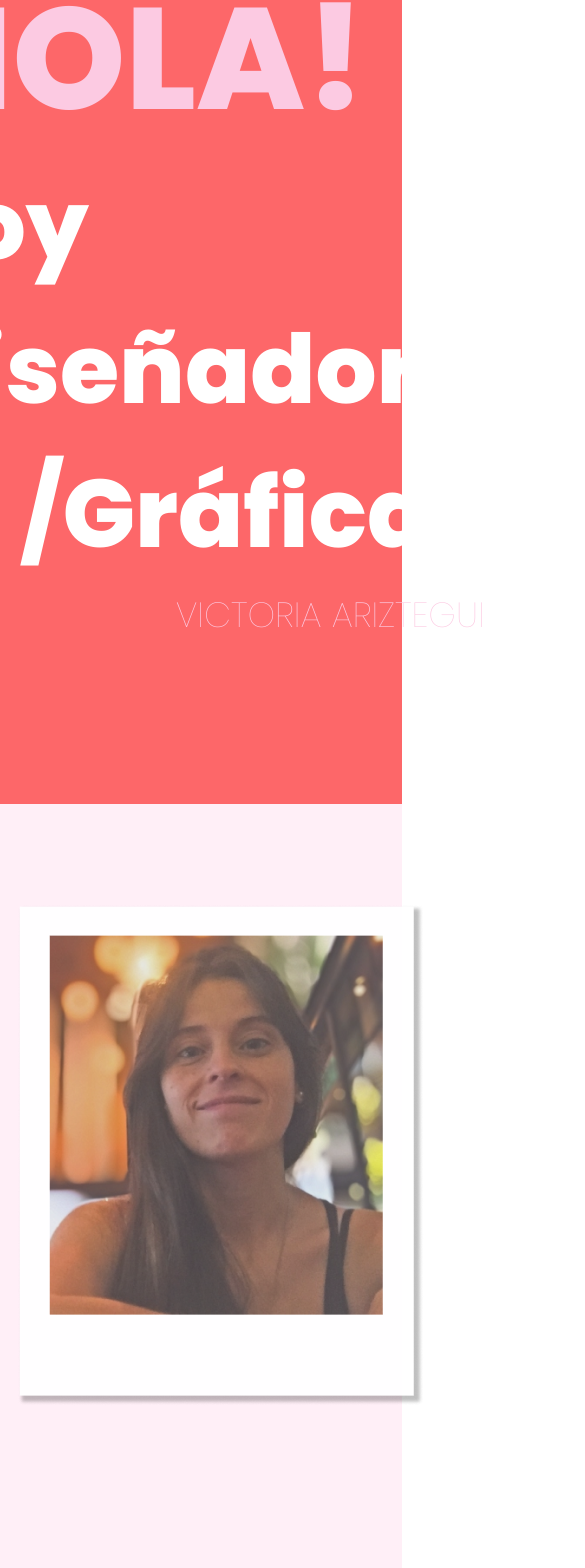
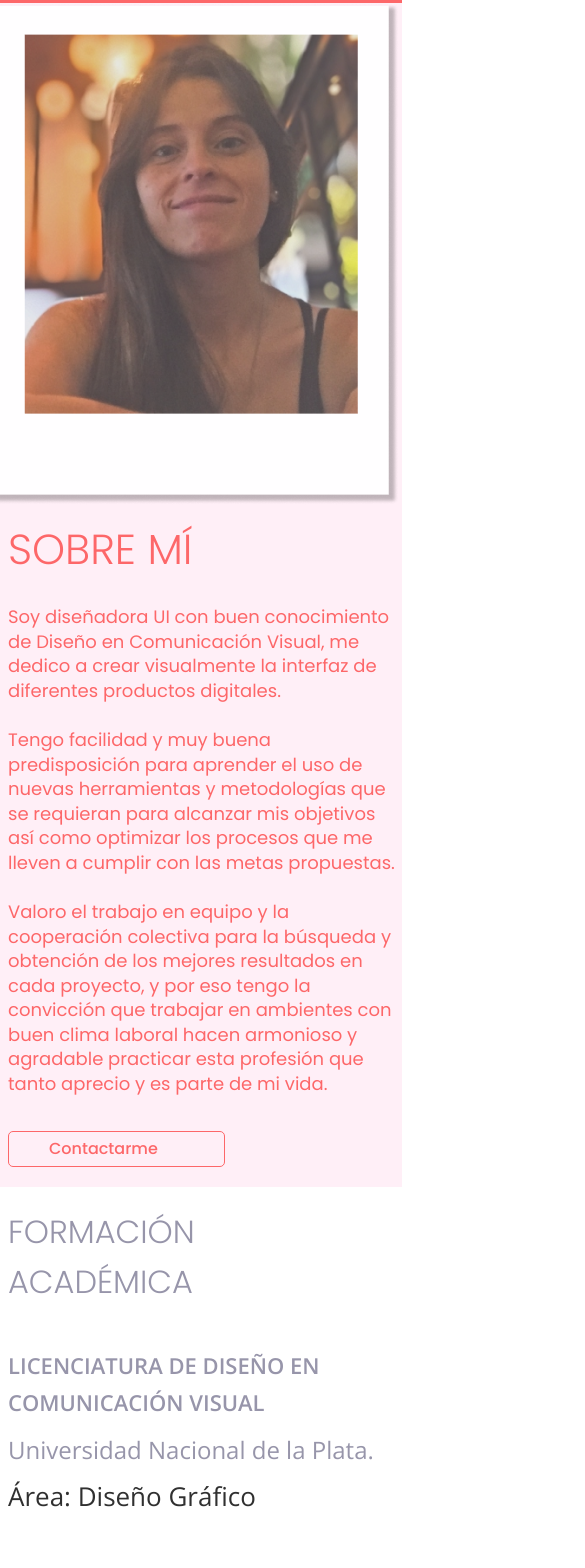
Before and after one commit to PickyAriztegui/curruculum-VA, a React (Create React App) app: page / in a window 390 px wide. Shown: the part 361-1929 px from the top of the page, 585 px wide, since content can reach past the window. Built offline with nearby package versions, Linux system fonts and the light colour scheme.

Commit message:
mobile - 375px

```diff
--- a/public/index.html
+++ b/public/index.html
@@ -2,9 +2,6 @@
 <html lang="en">
   <head>
     <meta charset="utf-8" />
-
-     <!-- Favicon -->
-    <!--  <link rel="icon" href="%PUBLIC_URL%/favicon.ico" /> -->
 
     <!-- Animate CSS -->
     <link rel="stylesheet" href="https://cdnjs.cloudflare.com/ajax/libs/animate.css/3.7.2/animate.min.css">
@@ -27,14 +24,12 @@
     <meta name="viewport" content="width=device-width, initial-scale=1" />
     <meta name="theme-color" content="#000000" />
     <meta name="description" content="Web site created using create-react-app"/>
-   <!--  <link rel="apple-touch-icon" href="%PUBLIC_URL%/logo192.png" /> -->
-    <link rel="manifest" href="%PUBLIC_URL%/manifest.json" />
 
     <title>Curriculum VA</title>
+
   </head>
-  <body>
-    <noscript>You need to enable JavaScript to run this app.</noscript>
-    <div id="root"></div>
-
+    <body>
+     <noscript>You need to enable JavaScript to run this app.</noscript>
+      <div id="root"></div>
   </body>
 </html>
--- a/src/Components/Footer.jsx
+++ b/src/Components/Footer.jsx
@@ -8,7 +8,7 @@ import LogoUbicacion from '../assets/logo-ubicacion.png'
 const Footer = () => {
   return (
       <>
-        <div className="row">
+        <div className="row footer-mobile">
             <div className="col-md-4 col-sm-4 contenedor-logo-footer">
                 <div className='logo-footer'>
                    <a href="#"><img src={LogoFooter} alt="logo-footer" /></a>
@@ -18,18 +18,18 @@ const Footer = () => {
             <div className="col-md-8 col-sm-8 contenedor-logos-redes-sociales">
                 <div className='logos-redes-sociales-fila-1'>
                     <div className="logos-footer">
-                       <a href="https://api.whatsapp.com/send?phone=+542214404997" target="_blank"><img src={LogoWhatsapp} alt="logo-whatsapp" /><p>+54 221 440 4997</p></a>
+                       <a href="https://api.whatsapp.com/send?phone=+542214404997" target="_blank"><img src={LogoWhatsapp} alt="logo-whatsapp" /><p className='logo-whatsapp'>+54 221 440 4997</p></a>
                     </div>
                     <div className="logos-footer">
-                        <a href="https://www.linkedin.com/in/arizteguivictoria/" target="_blank"><img src={LogoLinkedin} alt="logo-linkedin" /> <p>/arizteguivictoria</p></a>
+                        <a className='logo-linkedin' href="https://www.linkedin.com/in/arizteguivictoria/" target="_blank"><img src={LogoLinkedin} alt="logo-linkedin" /> <p>/arizteguivictoria</p></a>
                     </div>
                 </div>
                 <div className='logos-redes-sociales-fila-2'>
                 <div className="logos-footer">
-                        <a href="mailto:arizteguivictoria@gmail.com?subject=" target="_blank"> <img src={LogoEmail} alt="logo-email" /> <p>arizteguivictoria@gmail.com</p></a>
+                        <a className='logo-email' href="mailto:arizteguivictoria@gmail.com?subject=" target="_blank"> <img src={LogoEmail} alt="logo-email" /> <p>arizteguivictoria@gmail.com</p></a>
                     </div>
                     <div className="logos-footer">
-                        <a href="https://www.google.com/maps/place/Tandil,+Provincia+de+Buenos+Aires/@-37.3195022,-59.2127421,12z/data=!3m1!4b1!4m5!3m4!1s0x95911f9b2733946f:0xceef2c76899c202d!8m2!3d-37.3287999!4d-59.1367167" target="_blank"><img src={LogoUbicacion} alt="logo-ubicacion" />  <p>Tandil, Buenos Aires, Argentina</p></a>
+                        <a className='logo-ubicacion' href="https://www.google.com/maps/place/Tandil,+Provincia+de+Buenos+Aires/@-37.3195022,-59.2127421,12z/data=!3m1!4b1!4m5!3m4!1s0x95911f9b2733946f:0xceef2c76899c202d!8m2!3d-37.3287999!4d-59.1367167" target="_blank"><img src={LogoUbicacion} alt="logo-ubicacion" />  <p>Tandil, Buenos Aires, Argentina</p></a>
                     </div>
                 </div>
             </div>
--- a/src/Components/Header.jsx
+++ b/src/Components/Header.jsx
@@ -10,7 +10,7 @@ import 'animate.css';
 const Header = () => {
   return(
      <>
-            <div className="row">
+            <div className="row header-desktop">
                <div className="col-md-2 col-sm-2 contenedor-header-left">
                     <div className='contenedor-logo'>
                        <a href="#"> <img src={LogoVa} alt="logo-va" /></a>
--- a/src/index.css
+++ b/src/index.css
@@ -77,21 +77,6 @@
     font-weight: 800;
     font-family: 'Poppins';
     color: #FCCAE2;
-}
-
-.animate__fadeInDown {
-    animation-duration: 2s;
-    /* animation-delay: 1s; */
-}
-
-.animate__fadeInRight {
-    animation-duration: 2s;
-   /*  animation-delay: 1s; */
-}
-
-.animate__fadeInLeft {
-    animation-duration: 2s;
-  /*   animation-delay: 2s; */
 }
 
 .seccion-hola-soy-VA h2 {
@@ -465,5 +450,181 @@ textarea.form-control.text-area-mensaje {
 }
 
 .logos-redes-sociales-fila-1 {
-    padding-top: 50px;
+     padding-top: 50px;
 }
+
+.logos-footer p:hover {
+    color: #FCCAE2;
+}
+
+/* ANIMACIONES */
+.animate__fadeInDown {
+    animation-duration: 2s;
+    /* animation-delay: 1s; */
+}
+
+.animate__fadeInRight {
+    animation-duration: 2s;
+   /*  animation-delay: 1s; */
+}
+
+.animate__fadeInLeft {
+    animation-duration: 2s;
+  /*   animation-delay: 2s; */
+}
+
+
+
+/* MOBILE */
+@media (max-width: 768px) {
+    .header-desktop {
+        display: none;
+    }
+
+    .contenedor-hola-soy-VA {
+        padding: 60px 20px;
+    }
+
+    .seccion-hola-soy-VA h1 {
+        font-size: 50px;
+    }
+
+    .seccion-hola-soy-VA h2 {
+        font-size: 40px;
+        line-height: 65px;
+    }
+
+    .seccion-hola-soy-VA h3 {
+        font-size: 25px;
+        font-weight: 200;
+        text-align: start;
+    }
+
+    .contenedor-seccion-sobre-mi-right {
+        padding: 0;
+        padding-left: 0;
+    }
+
+    .contenedor-seccion-sobre-mi-left {
+        padding: 20px;
+        padding-right: 0;
+    }
+
+    .btn-contactarme {
+        width: 55%;
+    }
+
+    .contenedor-seccion-formacion {
+        padding: 20px;
+    }
+
+    .seccion-formacion h2 {
+        font-size: 32px;
+        line-height: 50px;
+        margin-bottom: 40px;
+    }
+
+    .formacion h3 {
+        font-size: 22px;
+        line-height: 37px;
+    }
+
+    .formacion h4 {
+        font-size: 24px;
+        line-height: 42px;
+    }
+
+    .seccion-formacion img {
+        display: none;
+    }
+
+    .contenedor-seccion-cursos {
+        padding: 20px;
+    }
+
+    .seccion-cursos h2 {
+        font-size: 32px;
+        line-height: 50px;
+        margin-bottom: 40px;
+    }
+
+    .formacion-cursos h3 {
+        font-size: 24px;
+    }
+
+    .formacion-cursos h4 {
+        font-size: 22px;
+        line-height: 32px;
+    }
+
+    .formacion-cursos h5 {
+        font-size: 22px;
+        line-height: 32px;
+    }
+
+    .linea-rosa-1, .linea-rosa-2, .linea-rosa-3 {
+        display: none;
+    }
+
+    .formacion-cursos .conocimiento-informatico {
+        margin-top: 20px;
+        font-size: 32px;
+        line-height: 50px;
+        margin-bottom: 40px;
+    }
+
+    .input-nombre, .input-email, .text-area-mensaje {
+        width: auto;
+    }
+
+    .box-pink {
+        padding: 30px 40px;
+    }
+
+    .box-white {
+        padding: 20px;
+    }
+
+    .contenedor-formulario {
+        padding: 20px;
+    }
+
+    .contenedor-logos-redes-sociales {
+        padding-left: 0;
+    }
+
+    .logos-redes-sociales-fila-2 {
+        padding-top: 0;
+        padding-left: 0;
+        margin-left: 0;
+    }
+
+    .logos-redes-sociales-fila-1 {
+        padding-top: 0;
+    }
+
+    .contenedor-logos-redes-sociales {
+        flex-direction: column;
+        justify-content: flex-start;
+        align-items: flex-start;
+        padding: 0;
+        padding-top: 40px;
+        padding-left: 50px;
+    }
+
+    .contenedor-logo-footer {
+        padding: 40px;
+    }
+
+    .footer-mobile {
+        flex-direction: column-reverse;
+    }
+
+    .logos-footer p {
+        font-size: 14px;
+    }
+
+    .logos-footer img {
+        top: -9px;
+    }
+}
```
Also changed, not shown: 1 other file (tests, documents, lock files or other folders).
